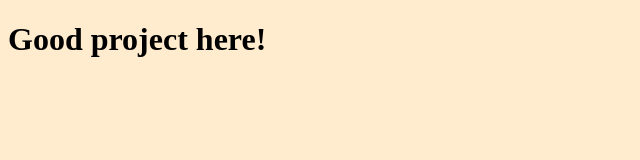
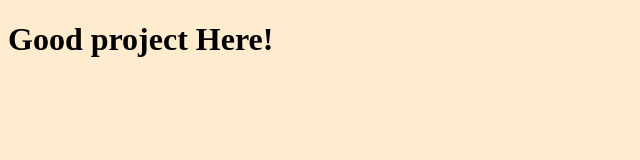
Before and after one commit to Instructor-Devon/Cool-WF-Project, a plain HTML site: page index.html in a window 1280 px wide. Shown: the full height of the page, 0-640 px from the left. Drawn offline with Linux system fonts and the light colour scheme.

Commit message:
edited html

```diff
--- a/index.html
+++ b/index.html
@@ -8,6 +8,6 @@
     <title>Hello World</title>
 </head>
 <body>
-    <h1>Good project here!</h1>
+    <h1>Good project Here!</h1>
 </body>
 </html>
```
